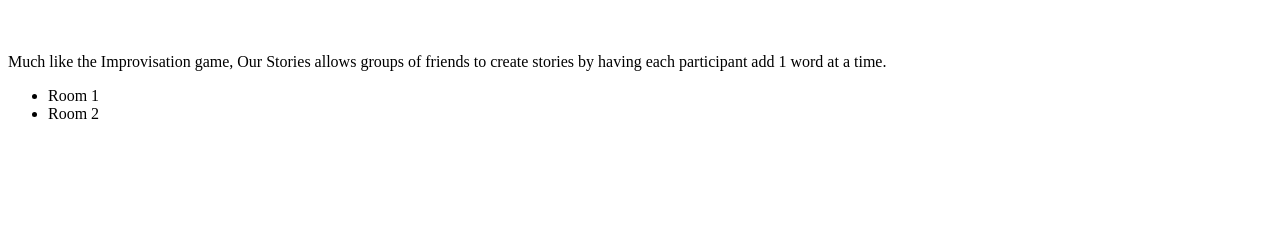
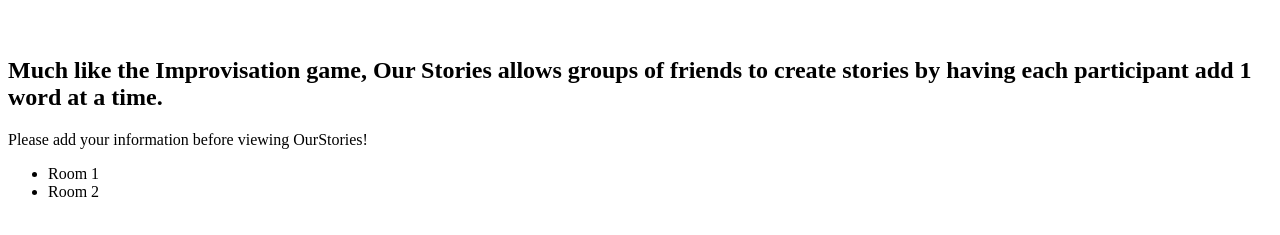
Before and after one commit to shiqisheng2036/OurStories, a website: page frontend/index.html in a window 1280 px wide. Shown: the part 61-296 px from the top of the page. Drawn offline with Linux system fonts and the light colour scheme.

Commit message:
playing with text

```diff
--- a/frontend/index.html
+++ b/frontend/index.html
@@ -6,8 +6,9 @@
 </head>
 <body>
 	<h1>Welcome to OurStories!</h1><br>
+	<h2>Much like the Improvisation game, Our Stories allows groups of friends to create stories by having each participant add 1 word at a time.</h2>
 	<p>
-		Much like the Improvisation game, Our Stories allows groups of friends to create stories by having each participant add 1 word at a time.
+		Please add your information before viewing OurStories!
 	</p>
 	<ul>
 		<li href="">Room 1</li>
```
